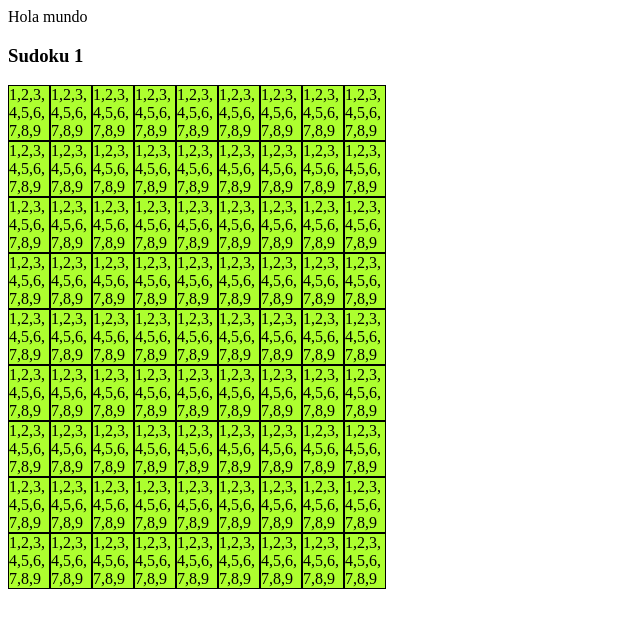
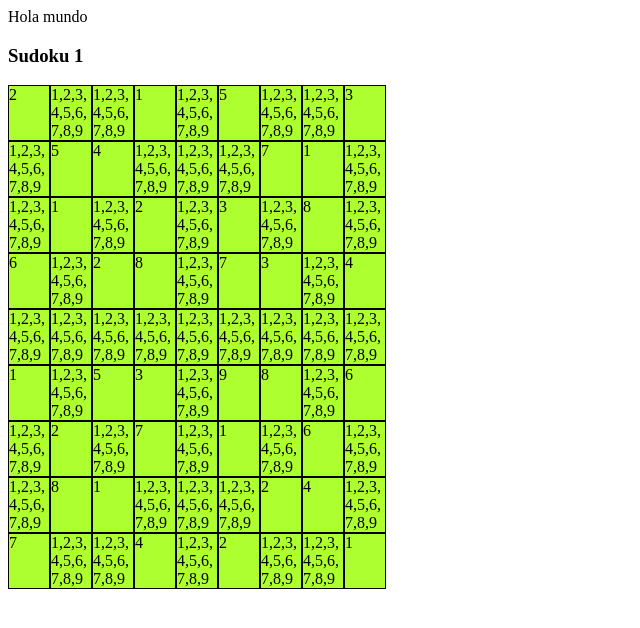
Before and after one commit to ramirorf/angular-sudoku, an Angular app: page / in a window 1280 px wide. Shown: the top 628 px of the page, without its empty margins (0-640 px from the left). Built offline with nearby package versions, Linux system fonts and the light colour scheme.

Commit message:
iniciar carga de formato sdk

```diff
--- a/src/app/sudoku1/modelo/mock-sudoku.ts
+++ b/src/app/sudoku1/modelo/mock-sudoku.ts
@@ -1,11 +1,23 @@
 
 import { Sudoku } from './sudoku';
-import { SudokuCelda, SUDOKU_CELL_ALL_VALUES } from './sudoku-celda';
 
+import { SudokuCelda, SUDOKU_ALL_VALUES } from './sudoku-celda';
 
 function newCell() {
-  return Object.assign({}, SUDOKU_CELL_ALL_VALUES);
+  let sudokuCelda : SudokuCelda = { posibles : SUDOKU_ALL_VALUES } ;
+  return sudokuCelda ;
 }
+
+export const SUDOKU_MOK1_SDK =
+`2..1.5..3
+.54...71.
+.1.2.3.8.
+6.28.73.4
+.........
+1.53.98.6
+.2.7.1.6.
+.81...24.
+7..4.2..1`;
 
 export const SUDOKU_MOCK: Sudoku = { celdas : [
 
--- a/src/app/sudoku1/modelo/sudoku-celda.ts
+++ b/src/app/sudoku1/modelo/sudoku-celda.ts
@@ -1,5 +1,5 @@
 
-export const SUDOKU_CELL_ALL_VALUES: SudokuCelda = { posibles : [ 1, 2, 3, 4, 5, 6, 7, 8, 9 ] } ;
+export const SUDOKU_ALL_VALUES : number [] = [ 1, 2, 3, 4, 5, 6, 7, 8, 9 ] ;
 
 export interface SudokuCelda {
     posibles: number[];
--- /dev/null
+++ b/src/app/sudoku1/servicio/sudoku-service.service.ts
@@ -0,0 +1,34 @@
+import { Injectable } from '@angular/core';
+import { Sudoku } from '../modelo/sudoku';
+import { SudokuCelda, SUDOKU_ALL_VALUES } from '../modelo/sudoku-celda';
+
+@Injectable({
+  providedIn: 'root'
+})
+
+export class SudokuServiceService {
+
+  constructor() { }
+
+  newFromSDK(sdk:string) : Sudoku {
+
+    // normalizar la entrada
+    sdk = sdk.split('\n').join('');
+
+    // recorrer todos los elementos del sdk para crear cada celda
+    let celdaTable : SudokuCelda[][] = [];
+    for(var i=0; i!=9; i++) {
+      let celdaRow : SudokuCelda[] = [];
+      for(var j=0; j!=9; j++) {
+        var celdaValues : number[] = (sdk[i*9+j] == '.') ? SUDOKU_ALL_VALUES : [+sdk[i*9+j]];
+        var celda : SudokuCelda = { posibles : celdaValues }
+        celdaRow.push(celda);
+      }
+      celdaTable.push(celdaRow);
+    }
+
+    let sudoku : Sudoku = { celdas : celdaTable };
+    return sudoku;
+  }
+
+}
--- a/src/app/sudoku1/sudoku1.component.ts
+++ b/src/app/sudoku1/sudoku1.component.ts
@@ -1,8 +1,9 @@
 import { Component, OnInit } from '@angular/core';
 
-import { SUDOKU_MOCK } from './modelo/mock-sudoku';
+import { SUDOKU_MOCK, SUDOKU_MOK1_SDK } from './modelo/mock-sudoku';
 
 import { Sudoku } from './modelo/sudoku';
+import { SudokuServiceService } from './servicio/sudoku-service.service';
 
 @Component({
   selector: 'app-sudoku1',
@@ -14,7 +15,9 @@ export class Sudoku1Component implements OnInit {
 
   sudoku : Sudoku = SUDOKU_MOCK;
 
-  constructor() { }
+  constructor(private sudokuServiceService : SudokuServiceService) {
+    this.sudoku = this.sudokuServiceService.newFromSDK(SUDOKU_MOK1_SDK);
+  }
 
   ngOnInit(): void {
   }
```
Also changed, not shown: 1 other file (tests, documents, lock files or other folders).
